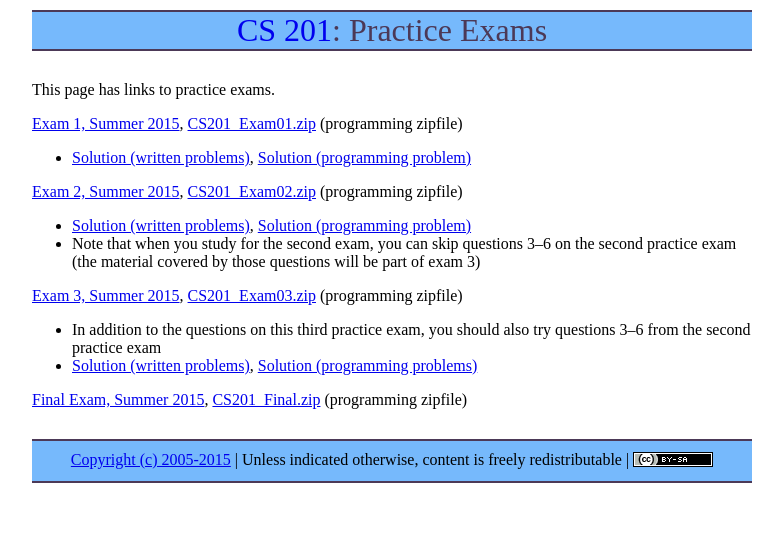
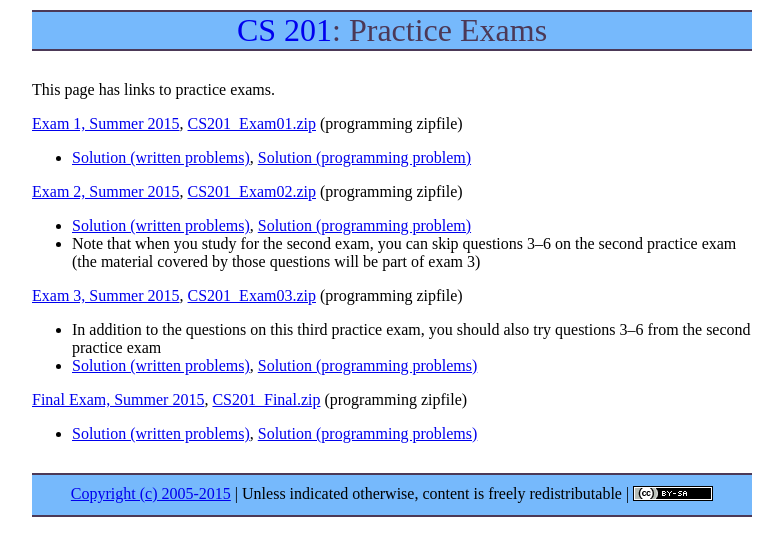
Before and after one commit to ycpcs/cs201-fall2015, a Jekyll site: the page built from practice/index.md, in a window 1280 px wide. Shown: the top 556 px of the page, without its empty margins (248-1031 px from the left). Built offline with Jekyll 4.4.1, drawn with Linux system fonts in a browser that asks for light colours; Markdown is read by kramdown in place of the engine named in the settings.

Commit message:
solution to practice final

```diff
--- a/practice/index.md
+++ b/practice/index.md
@@ -20,3 +20,5 @@ This page has links to practice exams.
 * [Solution (written problems)](cs201-summer2015-exam03-solution.pdf), [Solution (programming problems)](CS201_Exam03_Solution.zip)
 
 [Final Exam, Summer 2015](cs201-summer2015-final.pdf), [CS201\_Final.zip](CS201_Final.zip) (programming zipfile)
+
+* [Solution (written problems)](cs201-summer2015-final-solution.pdf), [Solution (programming problems)](CS201_Final_Solution.zip)
```
Also changed, not shown: 2 other files.
